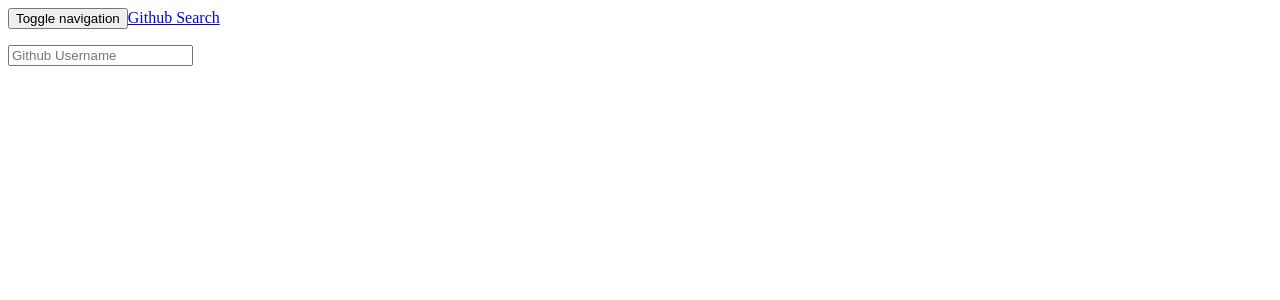
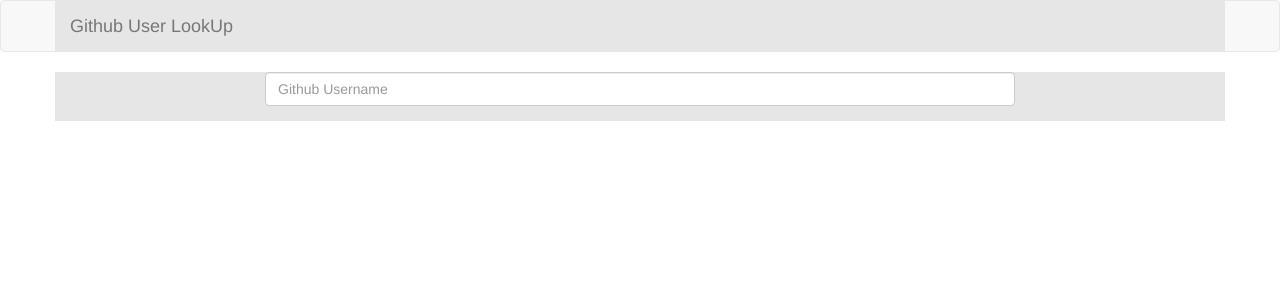
Before and after one commit to Chege-Joseph08/github-user-lookup, an Angular app: page / in a window 1280 px wide. Shown: the top 300 px of the page. Built offline with nearby package versions, Linux system fonts and the light colour scheme.

Commit message:
Modified app.component. html and style.css to add styles

```diff
--- a/package.json
+++ b/package.json
@@ -21,6 +21,7 @@
     "@angular/platform-browser": "^5.0.0",
     "@angular/platform-browser-dynamic": "^5.0.0",
     "@angular/router": "^5.0.0",
+    "bootstrap": "^4.0.0-beta.2",
     "core-js": "^2.4.1",
     "rxjs": "^5.5.2",
     "zone.js": "^0.8.14"
--- a/src/app/app.component.html
+++ b/src/app/app.component.html
@@ -1,3 +1,7 @@
+<link rel="stylesheet" href="https://maxcdn.bootstrapcdn.com/bootstrap/3.3.7/css/bootstrap.min.css">
+  <script src="https://ajax.googleapis.com/ajax/libs/jquery/3.2.0/jquery.min.js"></script>
+  <script src="https://maxcdn.bootstrapcdn.com/bootstrap/3.3.7/js/bootstrap.min.js"></script>
+
 <nav class="navbar navbar-default">
       <div class="container">
         <div class="navbar-header">
@@ -7,7 +11,7 @@
             <span class="icon-bar"></span>
             <span class="icon-bar"></span>
           </button>
-          <a class="navbar-brand" href="#">Github Search</a>
+          <a class="navbar-brand" href="#">Github User LookUp</a>
         </div>
         <div id="navbar" class="collapse navbar-collapse">
           <ul class="nav navbar-nav">
--- a/src/styles.css
+++ b/src/styles.css
@@ -1 +1,3 @@
-/* You can add global styles to this file, and also import other style files */
+.container {
+  background-color:   #e6e6e6;
+}
```
Also changed, not shown: 1 other file (tests, documents, lock files or other folders).
